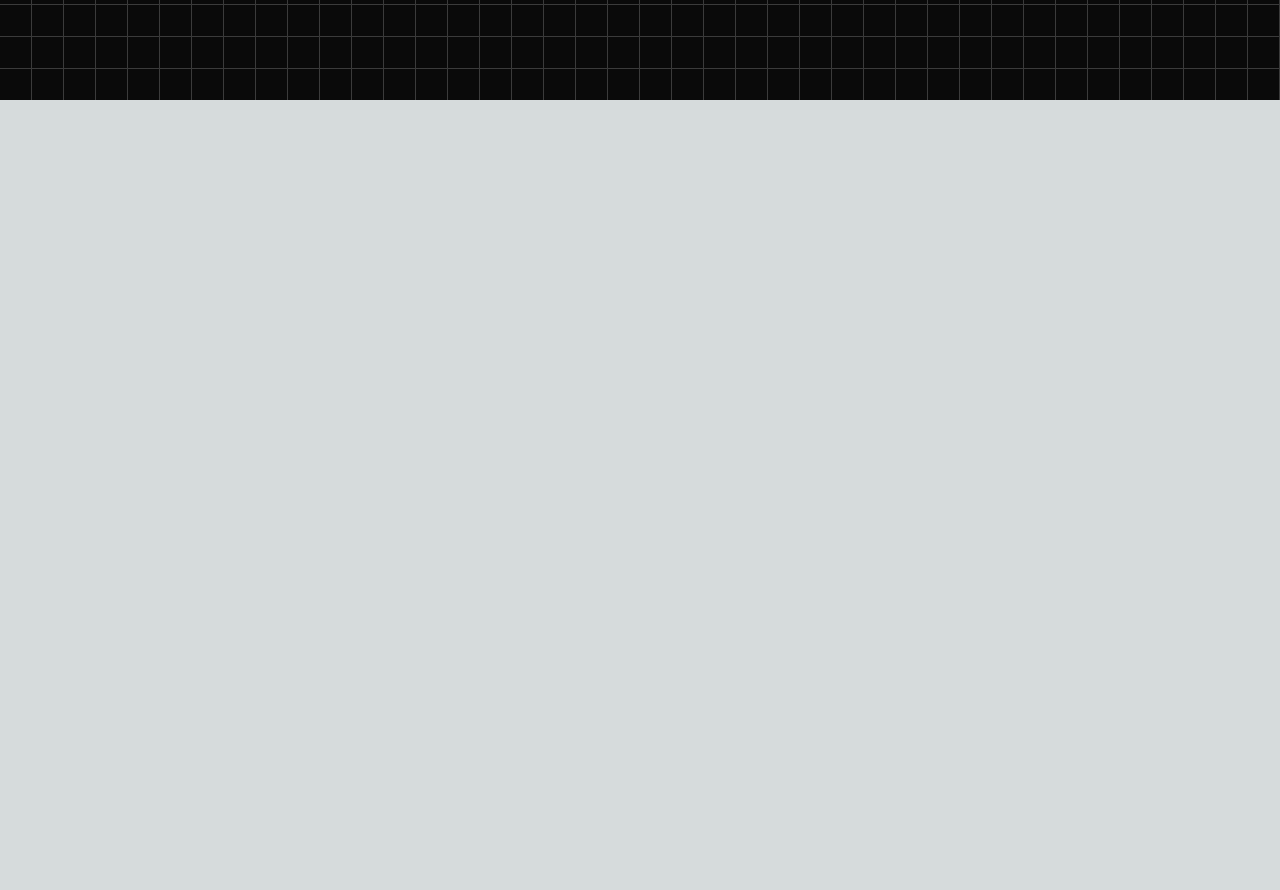
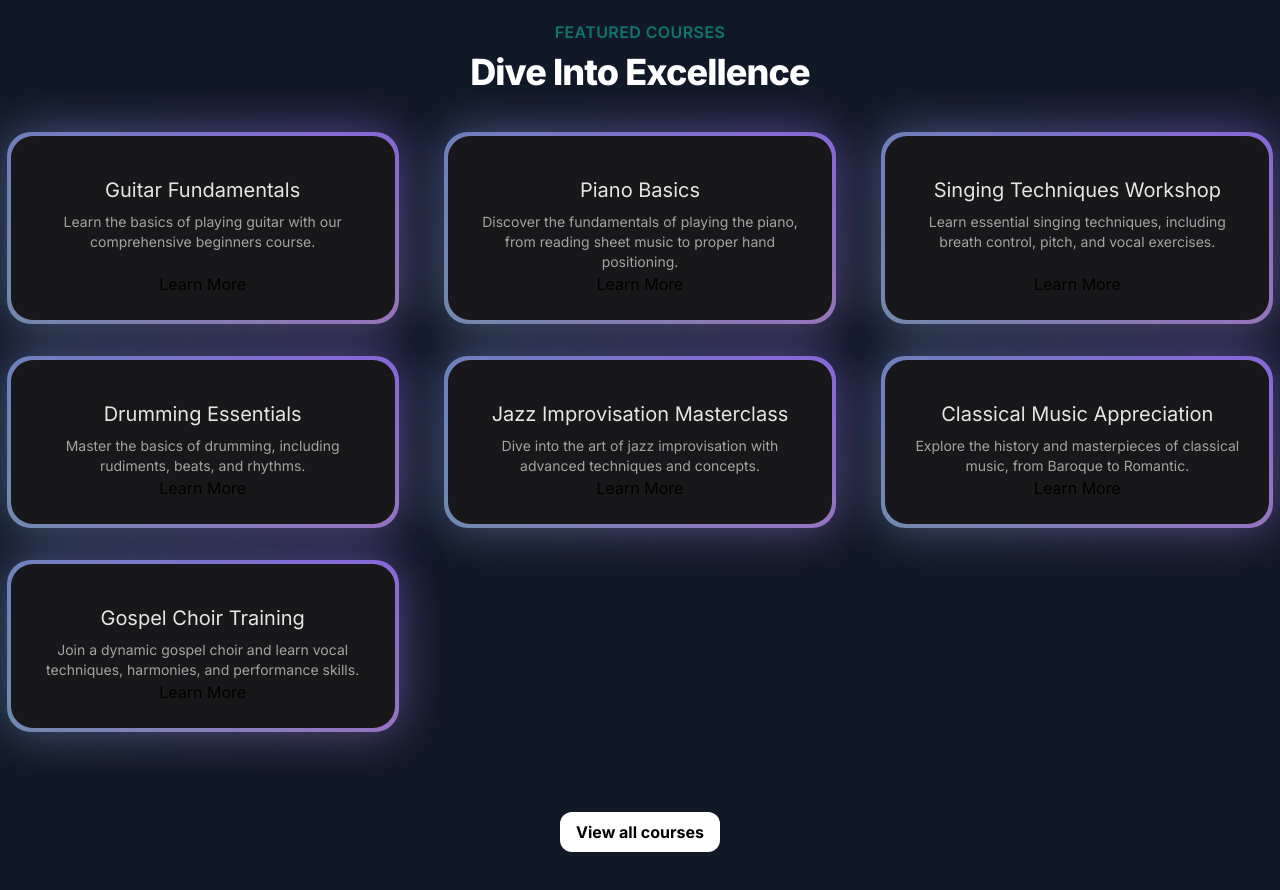
Before and after one commit to roshan-jha-23/nextmusicAcedmia, a Next.js app: page / in a window 1280 px wide. Shown: the part 700-1590 px from the top of the page. Before the commit the page ends 800 px from the top, so only its background shows below. Built offline with nearby package versions, Linux system fonts and the light colour scheme.

Commit message:
add featured courses card section

```diff
--- a/src/app/page.tsx
+++ b/src/app/page.tsx
@@ -1,3 +1,4 @@
+import FeaturedCourses from "@/components/FeaturedCourses";
 import HeroSection from "@/components/HeroSection";
 
 
@@ -6,6 +7,7 @@
     <main className="min-h-screen bg-black/[0.96] antialiased bg-grid-white/[0.2]">
       <h1 className="text-2xl text-center">Chai %or Code</h1>
       <HeroSection/>
+      <FeaturedCourses/>
     </main>
   );
 }
--- /dev/null
+++ b/src/components/FeaturedCourses.tsx
@@ -0,0 +1,62 @@
+'use client'
+import Link from "next/link";
+import courseData from "../data/music_courses.json";
+import { BackgroundGradient } from "./ui/background-gradient";
+
+interface Course {
+  id: number;
+  title: string;
+  slug: string;
+  description: string;
+  price: number;
+  instructor: string;
+  isFeatured: boolean;
+}
+
+function FeaturedCourses() {
+  const featuredCourse = courseData.courses.filter(
+    (course: Course) => course.isFeatured
+  );
+  return (
+    <div className="py-12 bg-gray-900">
+      <div>
+        <div className="text-center">
+          <h2 className="text-base text-teal-700 font-semibold tracking-wide uppercase">
+            Featured Courses
+          </h2>
+          <p className="mt-2 text-3xl landing-8 font-extrabold tracking-tight text-white sm:text-4xl">
+            Dive Into Excellence
+          </p>
+        </div>
+      </div>
+      <div className="mt-10">
+        <div className="grid grid-col-1 sm:grid-col-2 lg:grid-cols-3 gap-8 justify-center">
+          {featuredCourse.map((course: Course) => (
+            <div key={course.id} className="flex justify-center">
+              <BackgroundGradient className="flex flex-col rounded-[22px] bg-white dark:bg-zinc-900 overflow-hidden h-full max-w-sm">
+                <div className="p-4 sm:p-6 flex flex-col items-center text-center flex-grow">
+                  <p className="text-lg sm:text-xl text-black mt-4 mb-2 dark:text-neutral-200">
+                    {course.title}
+                  </p>
+                  <p className="text-sm text-neutral-600 dark:text-neutral-400 flex-grow">
+                    {course.description}
+                  </p>
+                  <Link href={`/courses/${course.slug}`}>Learn More</Link>
+                </div>
+              </BackgroundGradient>
+            </div>
+          ))}
+        </div>
+      </div>
+      <div className="mt-20 text-center">
+        <Link href={"/courses"}>
+          <button className="bg-white text-black font-bold py-2 px-4  hover:bg-black hover:text-white rounded-xl">
+            View all courses
+          </button>
+        </Link>
+      </div>
+    </div>
+  );
+}
+
+export default FeaturedCourses;
--- /dev/null
+++ b/src/components/ui/background-gradient.tsx
@@ -0,0 +1,72 @@
+import { cn } from "@/utils/cn";
+import React from "react";
+import { motion } from "framer-motion";
+
+export const BackgroundGradient = ({
+  children,
+  className,
+  containerClassName,
+  animate = true,
+}: {
+  children?: React.ReactNode;
+  className?: string;
+  containerClassName?: string;
+  animate?: boolean;
+}) => {
+  const variants = {
+    initial: {
+      backgroundPosition: "0 50%",
+    },
+    animate: {
+      backgroundPosition: ["0, 50%", "100% 50%", "0 50%"],
+    },
+  };
+  return (
+    <div className={cn("relative p-[4px] group", containerClassName)}>
+      <motion.div
+        variants={animate ? variants : undefined}
+        initial={animate ? "initial" : undefined}
+        animate={animate ? "animate" : undefined}
+        transition={
+          animate
+            ? {
+                duration: 5,
+                repeat: Infinity,
+                repeatType: "reverse",
+              }
+            : undefined
+        }
+        style={{
+          backgroundSize: animate ? "400% 400%" : undefined,
+        }}
+        className={cn(
+          "absolute inset-0 rounded-3xl z-[1] opacity-60 group-hover:opacity-100 blur-xl  transition duration-500 will-change-transform",
+          " bg-[radial-gradient(circle_farthest-side_at_0_100%,#00ccb1,transparent),radial-gradient(circle_farthest-side_at_100%_0,#7b61ff,transparent),radial-gradient(circle_farthest-side_at_100%_100%,#ffc414,transparent),radial-gradient(circle_farthest-side_at_0_0,#1ca0fb,#141316)]"
+        )}
+      />
+      <motion.div
+        variants={animate ? variants : undefined}
+        initial={animate ? "initial" : undefined}
+        animate={animate ? "animate" : undefined}
+        transition={
+          animate
+            ? {
+                duration: 5,
+                repeat: Infinity,
+                repeatType: "reverse",
+              }
+            : undefined
+        }
+        style={{
+          backgroundSize: animate ? "400% 400%" : undefined,
+        }}
+        className={cn(
+          "absolute inset-0 rounded-3xl z-[1] will-change-transform",
+          "bg-[radial-gradient(circle_farthest-side_at_0_100%,#00ccb1,transparent),radial-gradient(circle_farthest-side_at_100%_0,#7b61ff,transparent),radial-gradient(circle_farthest-side_at_100%_100%,#ffc414,transparent),radial-gradient(circle_farthest-side_at_0_0,#1ca0fb,#141316)]"
+        )}
+      />
+
+      <div className={cn("relative z-10", className)}>{children}</div>
+    </div>
+  );
+};
```
